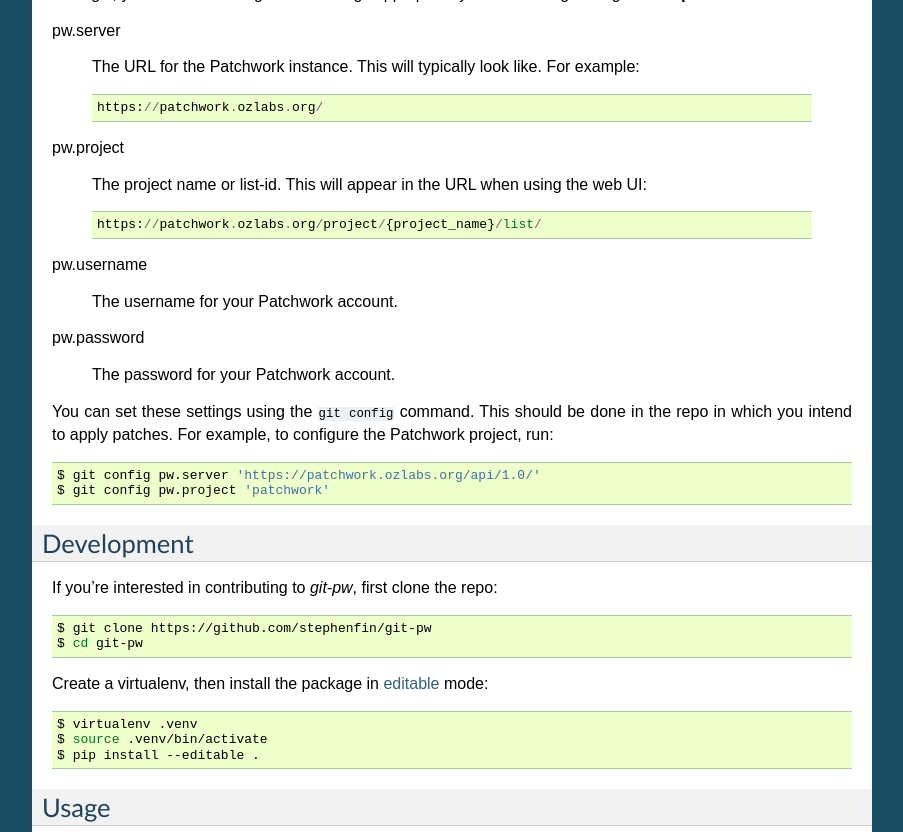
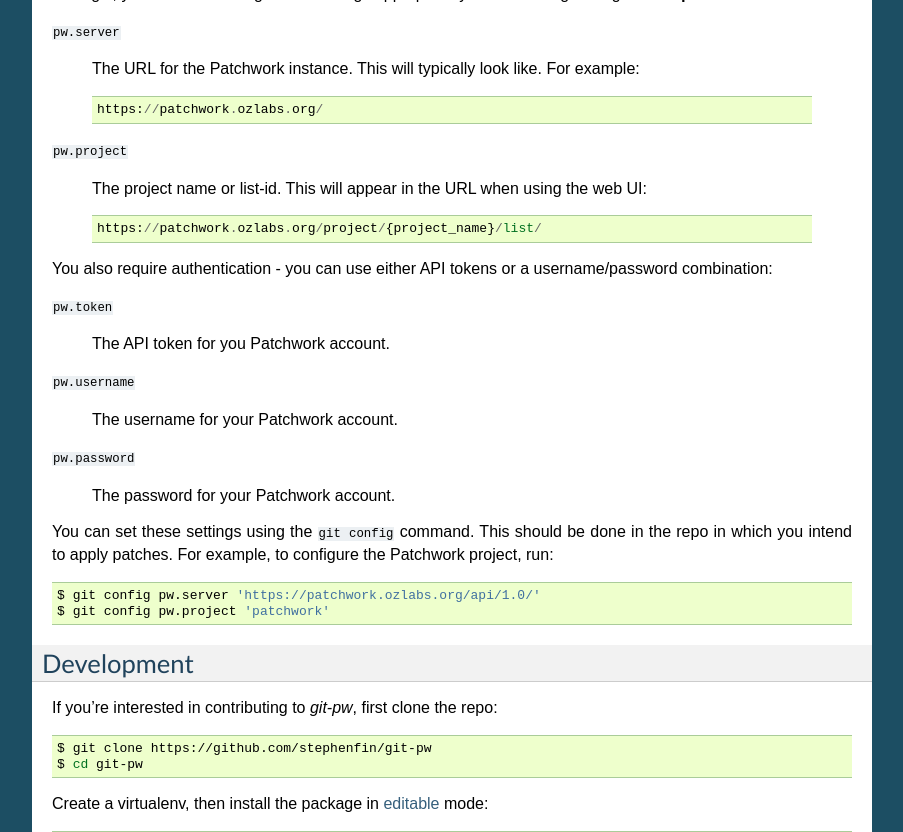
Before and after one commit to getpatchwork/git-pw, a Sphinx documentation site: the page built from docs/index.rst, in a window 1280 px wide and 900 px high, scrolled down 799 px, cut to the strip 0-832 px from the top of the window. Shown: the whole strip, without its empty margins (198-1101 px from the left). Built offline with Sphinx 7.4.7, drawn with Linux system fonts in a browser that asks for light colours.

Commit message:
Integrate support for token auth
Per upcoming changes in Patchwork.

Signed-off-by: Stephen Finucane <stephen@that.guru>

```diff
--- a/README.rst
+++ b/README.rst
@@ -71,25 +71,32 @@
 To begin, you'll need to configure Git settings appropriately. The following
 settings are **required**:
 
-pw.server
+``pw.server``
 
   The URL for the Patchwork instance. This will typically look like. For
   example::
 
       https://patchwork.ozlabs.org/
 
-pw.project
+``pw.project``
 
   The project name or list-id. This will appear in the URL when using the web
   UI::
 
       https://patchwork.ozlabs.org/project/{project_name}/list/
 
-pw.username
+You also require authentication - you can use either API tokens or a
+username/password combination:
+
+``pw.token``
+
+  The API token for you Patchwork account.
+
+``pw.username``
 
   The username for your Patchwork account.
 
-pw.password
+``pw.password``
 
   The password for your Patchwork account.
 
--- a/docs/index.rst
+++ b/docs/index.rst
@@ -3,7 +3,7 @@
 
 .. include:: ../README.rst
    :start-line: 19
-   :end-line: 124
+   :end-line: -7
 
 Usage
 -----
```
Also changed, not shown: 2 other files.
